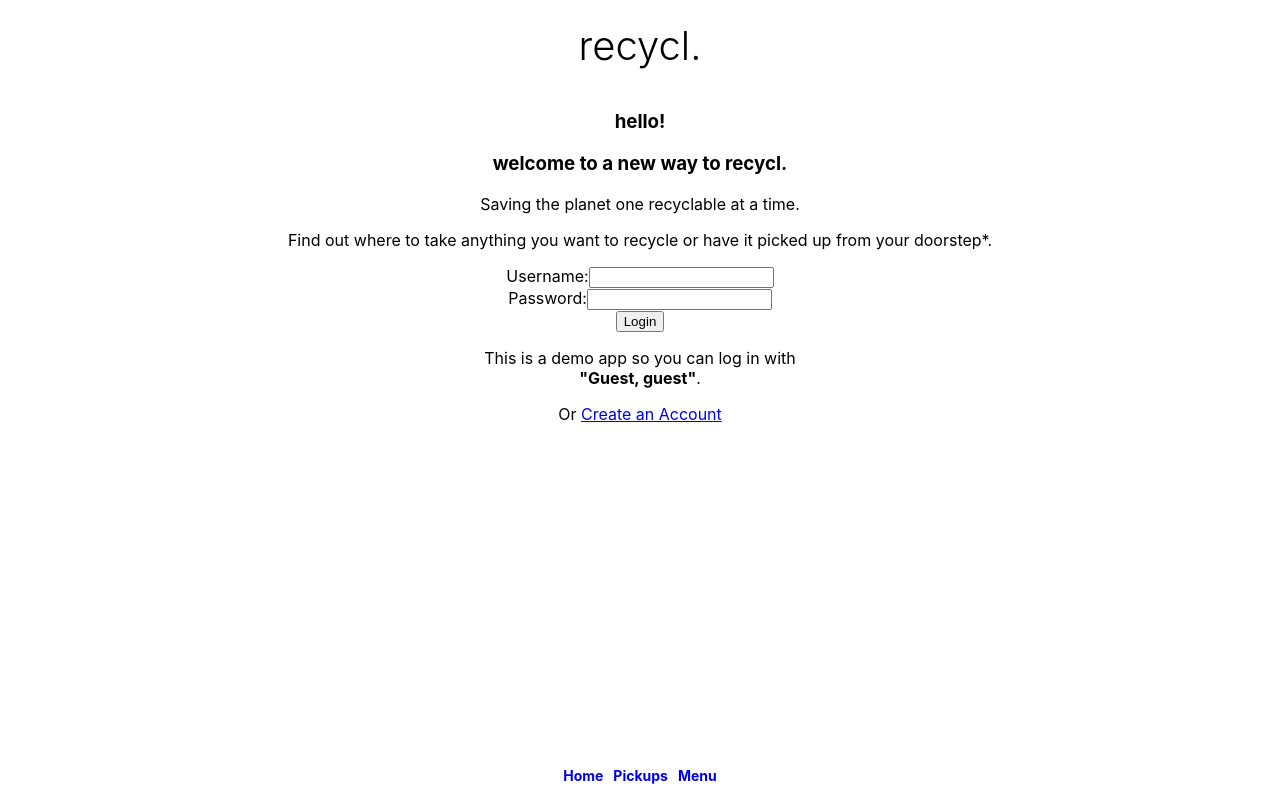
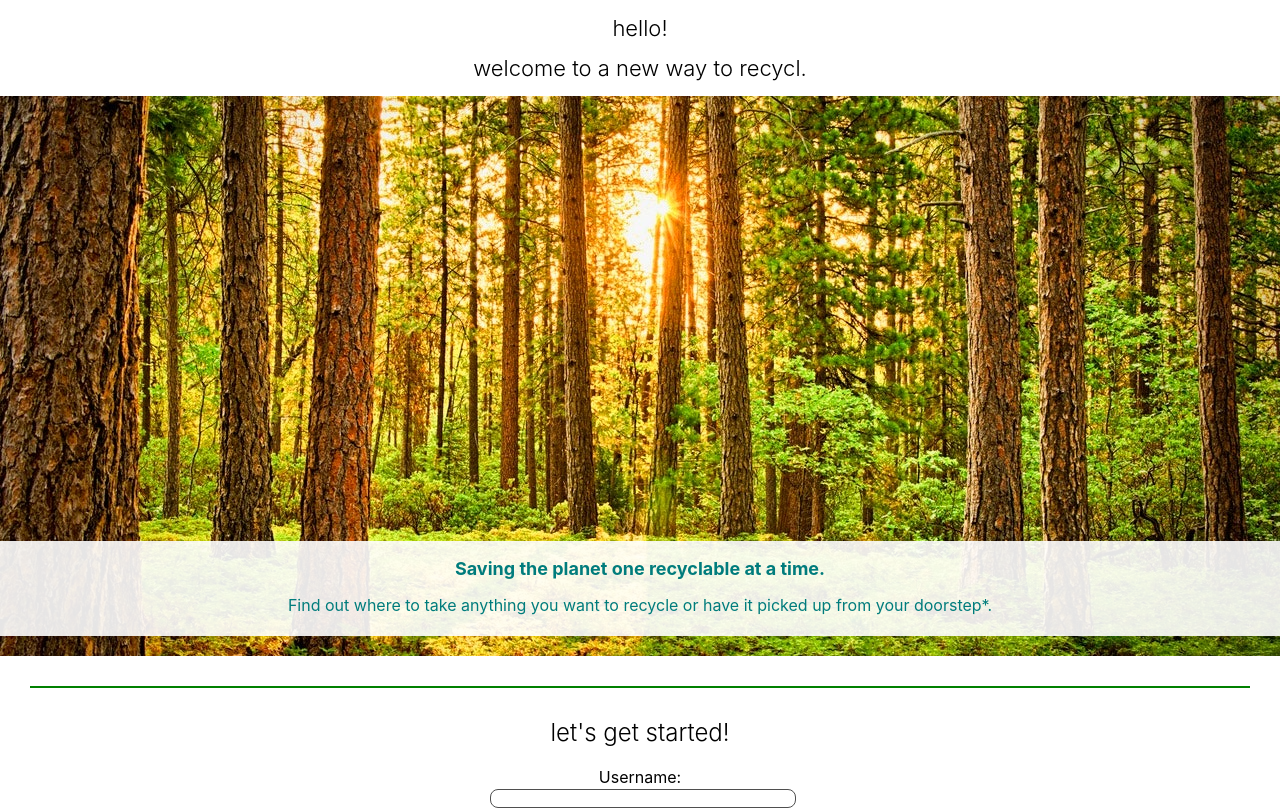
Before and after one commit to manniecut/recycl-client, a React (Create React App) app: page / in a window 1280 px wide. Shown: the top 810 px of the page. Built offline with nearby package versions, Linux system fonts and the light colour scheme; no server answers.

Commit message:
style login

```diff
--- a/src/App.js
+++ b/src/App.js
@@ -70,6 +70,20 @@ class App extends Component {
 
   /** RENDERING */
 
+  renderHeader() {
+    if (this.state.loggedin === true)
+      return (
+        <RecyclHeader />
+      )
+  }
+
+  renderNav() {
+    if (this.state.loggedin === true)
+      return (
+        <NavBar />
+      )
+  }
+
   renderRoutes() {
     if (this.state.loggedin !== true) {
       return (
@@ -139,11 +153,11 @@ class App extends Component {
     return (
       <RecyclContext.Provider value={value}>
         <div className="App" >
-          <RecyclHeader />
+          {this.renderHeader()}
           <main className="App__main">
             {this.renderRoutes()}
           </main>
-          <NavBar />
+          {this.renderNav()}
         </div>
       </RecyclContext.Provider>
     );
--- a/src/Login/Login.css
+++ b/src/Login/Login.css
@@ -0,0 +1,73 @@
+.LoginPage {
+    overflow: hidden;
+    margin-bottom: 140px;
+}
+
+.LoginPage .image_with_overlay {
+    height: 70vh;
+    background-attachment: scroll;
+    background-image: url("../img/forest.jpg");
+    background-position: center;
+    background-repeat: no-repeat;
+    background-size: cover;
+    padding-top: 0px;
+    width: auto;
+    position: relative;
+}
+
+.LoginPage .overlay_text {
+    display: block;
+    padding: 0px;
+    padding-top: 5px;
+    padding-bottom: 5px;
+    margin: auto;
+    background-color: rgba(255, 255, 255, 0.897);
+    position: absolute;
+    bottom: 20px;
+    left: 0;
+    right: 0;
+    text-align: center;
+    color:rgb(0, 124, 124);
+}
+
+.LoginPage .overlay_text h1{
+    font-weight: bold;
+    font-size: 18px;
+}
+
+.LoginPage h1 {
+    font-size: 22px;
+    font-weight: 300;
+}
+
+.LoginPage h2 {
+    font-weight: 300;
+}
+
+.LoginPage hr {
+    margin: 30px;
+    border: 1px solid green;
+}
+
+.LoginPage input {
+    margin-bottom: 10px;
+    width: 100%;
+    border: 1px solid #4f4f4f;
+    border-radius: 8px;
+}
+
+.LoginPage .input_area{
+    width: 300px;
+    margin: auto;
+
+}
+
+.LoginPage button {
+    width: 100px;
+    color: white;
+    background-color: green;
+    border: 0;
+    border-radius: 8px;
+    margin: 10px;
+    padding: 6px;
+}
--- a/src/Login/Login.js
+++ b/src/Login/Login.js
@@ -65,11 +65,18 @@ class Login extends Component {
         return (
             <>
                 <form className='LoginPage' onSubmit={this.handleSubmit}>
-                    <h3>hello!</h3>
-                    <h3>welcome to a new way to recycl.</h3>
-                    <p>Saving the planet one recyclable at a time.</p>
-                    <p>Find out where to take anything you want to recycle or have it picked up from your doorstep*.</p>
-                    <div>
+                    <h1>hello!</h1>
+                    <h1>welcome to a new way to recycl.</h1>
+                    <div className='image_with_overlay'>
+                        <div className='overlay_text'>
+                            <h1>Saving the planet one recyclable at a time.</h1>
+                            <p>Find out where to take anything you want to recycle or have it picked up from your doorstep*.</p>
+
+                        </div>
+                    </div>
+                    <hr />
+                    <h2>let's get started!</h2>
+                    <div className='input_area'>
                         <label htmlFor='username'>Username:</label>
                         <input
                             type='text'
@@ -92,7 +99,7 @@ class Login extends Component {
                         <button type='submit' className='login__button'>
                             Login
                         </button><br />
-                        <p>This is a demo app so you can log in with<br/><strong>"Guest, guest"</strong>.</p>
+                        <p>This is a demo app so you can log in with<br /><strong>"Guest, guest"</strong>.</p>
                     </div>
                     <p>Or <Link to='/createaccount'>Create an Account</Link></p>
                 </form>
```
Also changed, not shown: src/img/forest.jpg (added), 1 other file (tests, documents, lock files or other folders).
